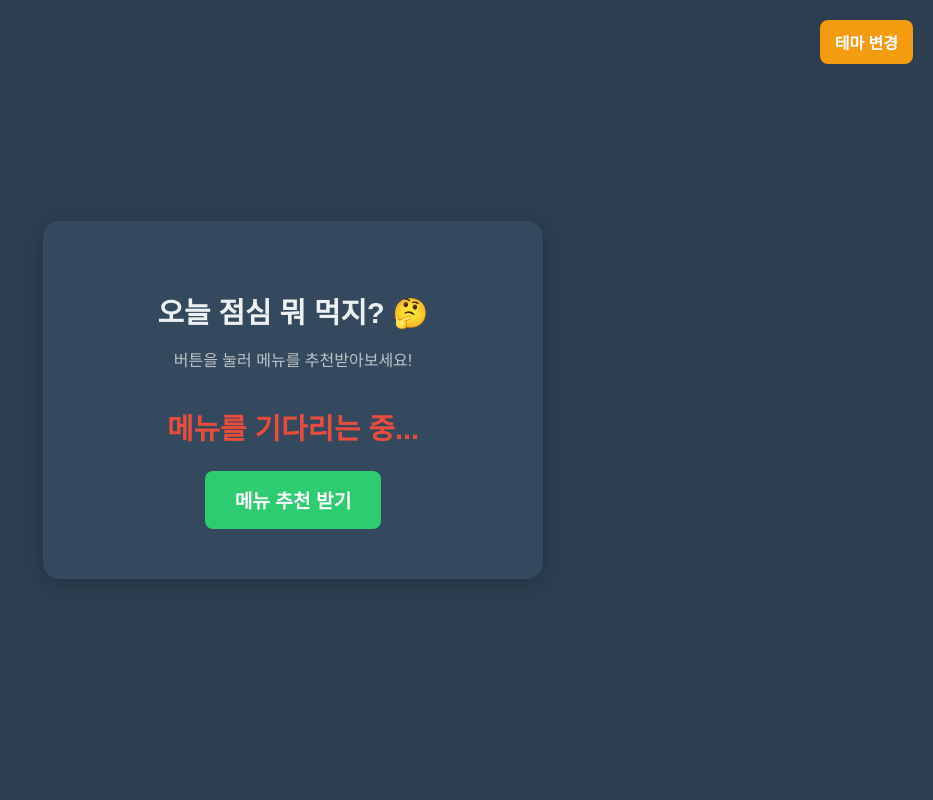
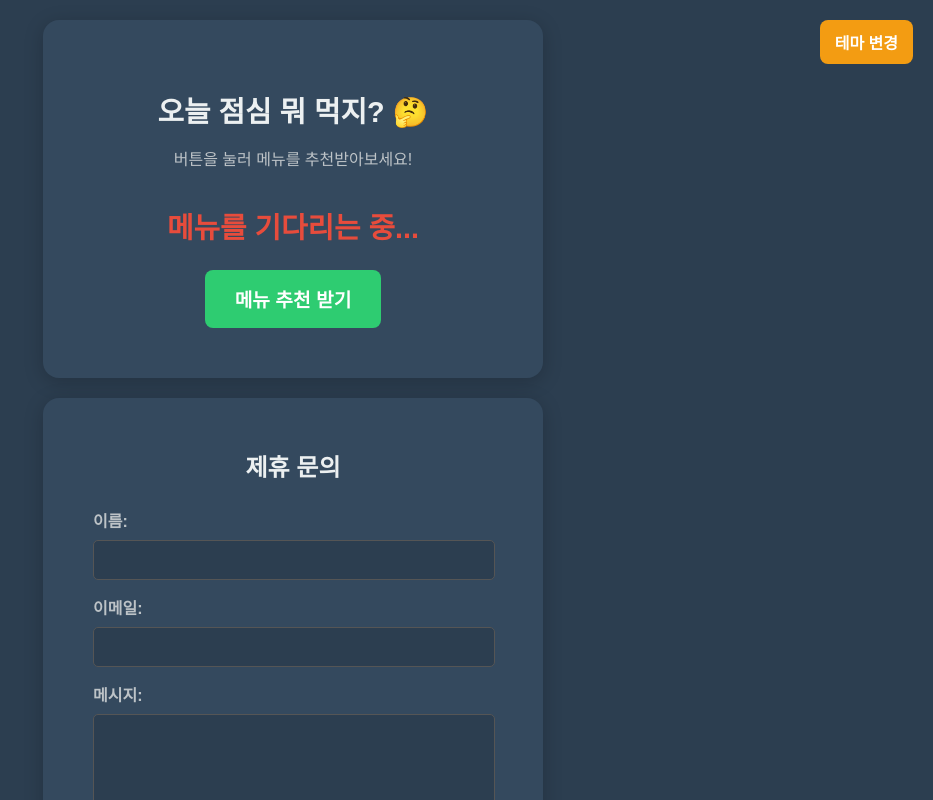
Before and after one commit to codingchan25/product-builder-lecture, a plain HTML site: page index.html in a window 1280 px wide. Both pictures are taken after a click on the button "테마 변경". Shown: the top 800 px of the page, without its empty margins (347-1280 px from the left). Drawn offline with Linux system fonts and the light colour scheme.

Commit message:
feat: Add contact form with Formspree

```diff
--- a/index.html
+++ b/index.html
@@ -18,5 +18,24 @@
     </div>
 
     <script src="main.js"></script>
+
+    <div class="container contact-form-container">
+        <h2>제휴 문의</h2>
+        <form action="https://formspree.io/f/mlgwwpdq" method="POST">
+            <div class="form-group">
+                <label for="name">이름:</label>
+                <input type="text" id="name" name="name" required>
+            </div>
+            <div class="form-group">
+                <label for="email">이메일:</label>
+                <input type="email" id="email" name="_replyto" required>
+            </div>
+            <div class="form-group">
+                <label for="message">메시지:</label>
+                <textarea id="message" name="message" rows="5" required></textarea>
+            </div>
+            <button type="submit">문의하기</button>
+        </form>
+    </div>
 </body>
 </html>
--- a/style.css
+++ b/style.css
@@ -4,10 +4,12 @@ body {
     flex-direction: column;
     align-items: center;
     justify-content: center;
-    height: 100vh;
+    min-height: 100vh;
     margin: 0;
     background-color: #f4f7f6;
     transition: background-color 0.3s, color 0.3s;
+    padding: 20px; /* Add some padding for better spacing */
+    box-sizing: border-box; /* Include padding in element's total width and height */
 }
 
 body.dark-mode {
@@ -23,6 +25,7 @@ body.dark-mode {
     box-shadow: 0 4px 20px rgba(0, 0, 0, 0.05);
     width: 90%;
     max-width: 400px;
+    margin-bottom: 20px; /* Add margin to separate from the form */
     transition: background-color 0.3s, box-shadow 0.3s;
 }
 
@@ -93,3 +96,81 @@ button:active {
 body.dark-mode #theme-toggle {
     background-color: #f39c12;
 }
+
+/* Styles for the contact form */
+.contact-form-container {
+    padding-top: 30px;
+}
+
+.contact-form-container h2 {
+    color: #2c3e50;
+    margin-bottom: 25px;
+    font-size: 1.5em;
+}
+
+body.dark-mode .contact-form-container h2 {
+    color: #ecf0f1;
+}
+
+.form-group {
+    margin-bottom: 15px;
+    text-align: left;
+}
+
+.form-group label {
+    display: block;
+    margin-bottom: 8px;
+    color: #34495e;
+    font-weight: bold;
+}
+
+body.dark-mode .form-group label {
+    color: #bdc3c7;
+}
+
+.form-group input[type="text"],
+.form-group input[type="email"],
+.form-group textarea {
+    width: calc(100% - 20px);
+    padding: 10px;
+    border: 1px solid #ccc;
+    border-radius: 5px;
+    font-size: 1em;
+    background-color: #f9f9f9;
+    color: #333;
+    transition: border-color 0.3s, background-color 0.3s, color 0.3s;
+}
+
+body.dark-mode .form-group input[type="text"],
+body.dark-mode .form-group input[type="email"],
+body.dark-mode .form-group textarea {
+    background-color: #2c3e50;
+    border-color: #555;
+    color: #ecf0f1;
+}
+
+.form-group input[type="text"]:focus,
+.form-group input[type="email"]:focus,
+.form-group textarea:focus {
+    border-color: #2ecc71;
+    outline: none;
+    box-shadow: 0 0 5px rgba(46, 204, 113, 0.5);
+}
+
+.contact-form-container button[type="submit"] {
+    width: 100%;
+    margin-top: 20px;
+    background-color: #3498db;
+}
+
+.contact-form-container button[type="submit"]:hover {
+    background-color: #2980b9;
+}
+
+body.dark-mode .contact-form-container button[type="submit"] {
+    background-color: #9b59b6;
+}
+
+body.dark-mode .contact-form-container button[type="submit"]:hover {
+    background-color: #8e44ad;
+}
```
